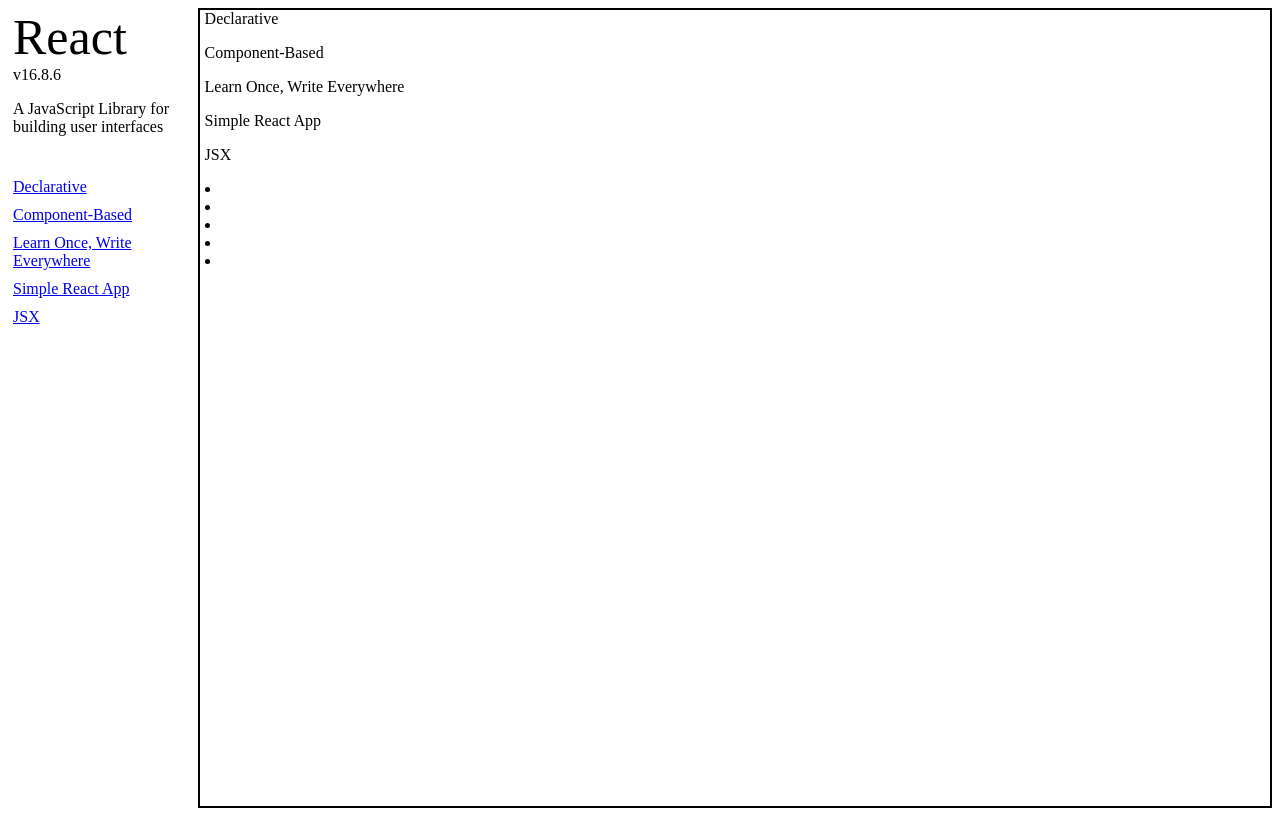
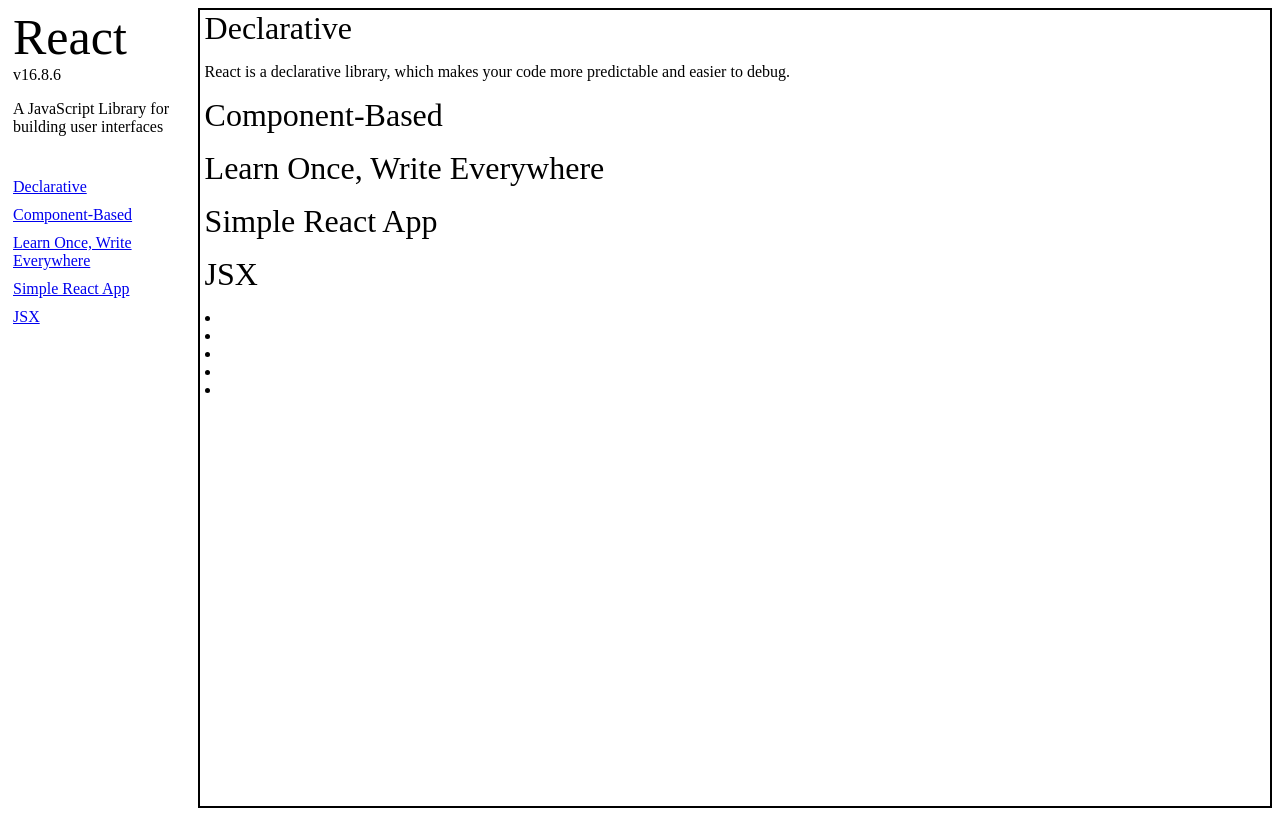
Before and after one commit to sandricoprovo/React-Page-Redesign, a plain HTML site: page index.html in a window 1280 px wide. Drawn offline with Linux system fonts and the light colour scheme.

Commit message:
added sizing to the headers within the sections

```diff
--- a/index.html
+++ b/index.html
@@ -29,7 +29,10 @@
 			<div id="sections-main">
 				<section id="declarative" class="main-section">
 					<header>Declarative</header>
-					<p></p>
+					<p>
+						React is a declarative library, which makes your code more
+						predictable and easier to debug.
+					</p>
 					<p></p>
 				</section>
 
--- a/styles/styles.css
+++ b/styles/styles.css
@@ -47,3 +47,7 @@ ul {
 	border: 2px solid black;
 	padding-left: 5px;
 }
+
+section > header {
+	font-size: 2rem;
+}
```
